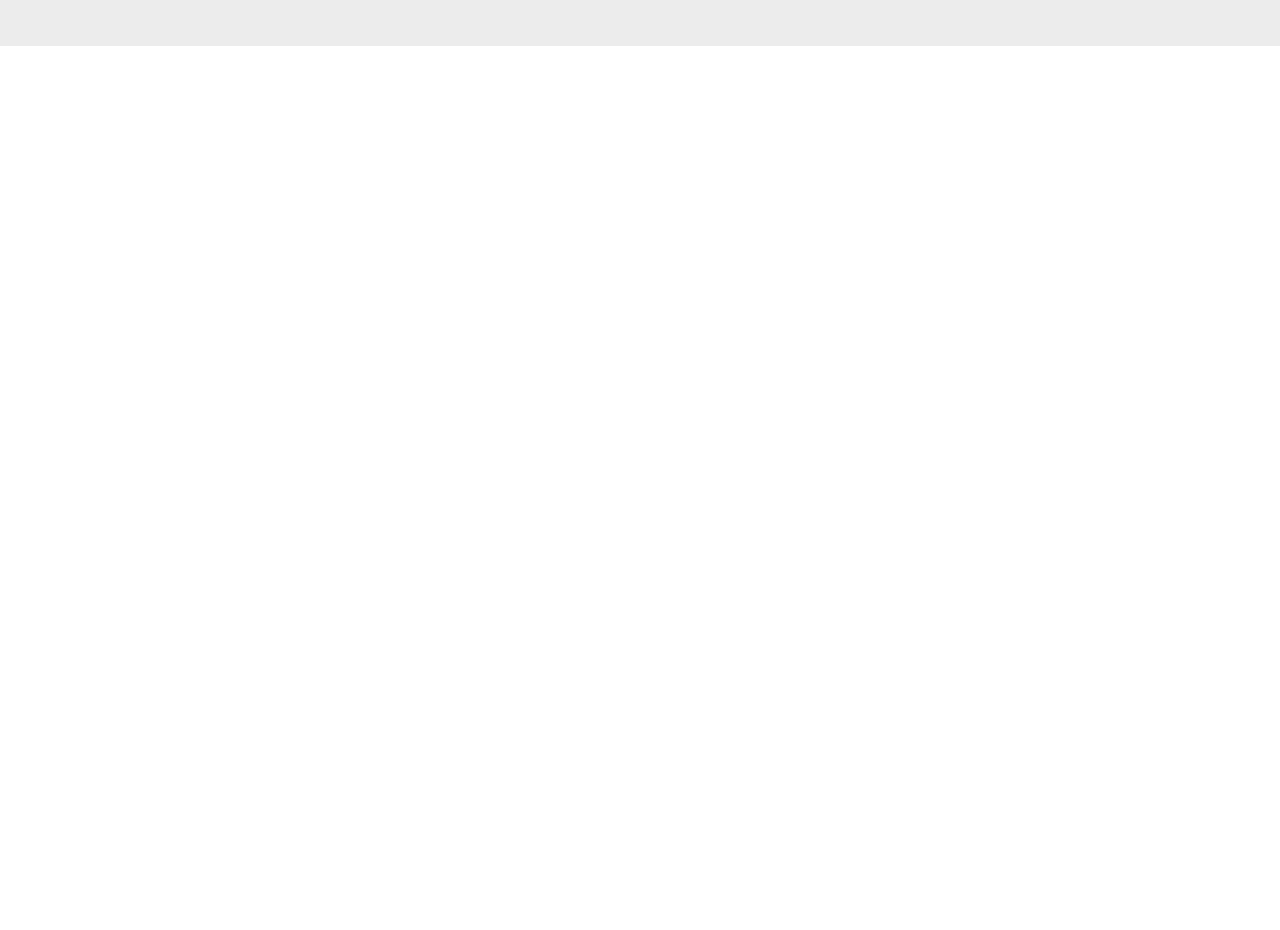
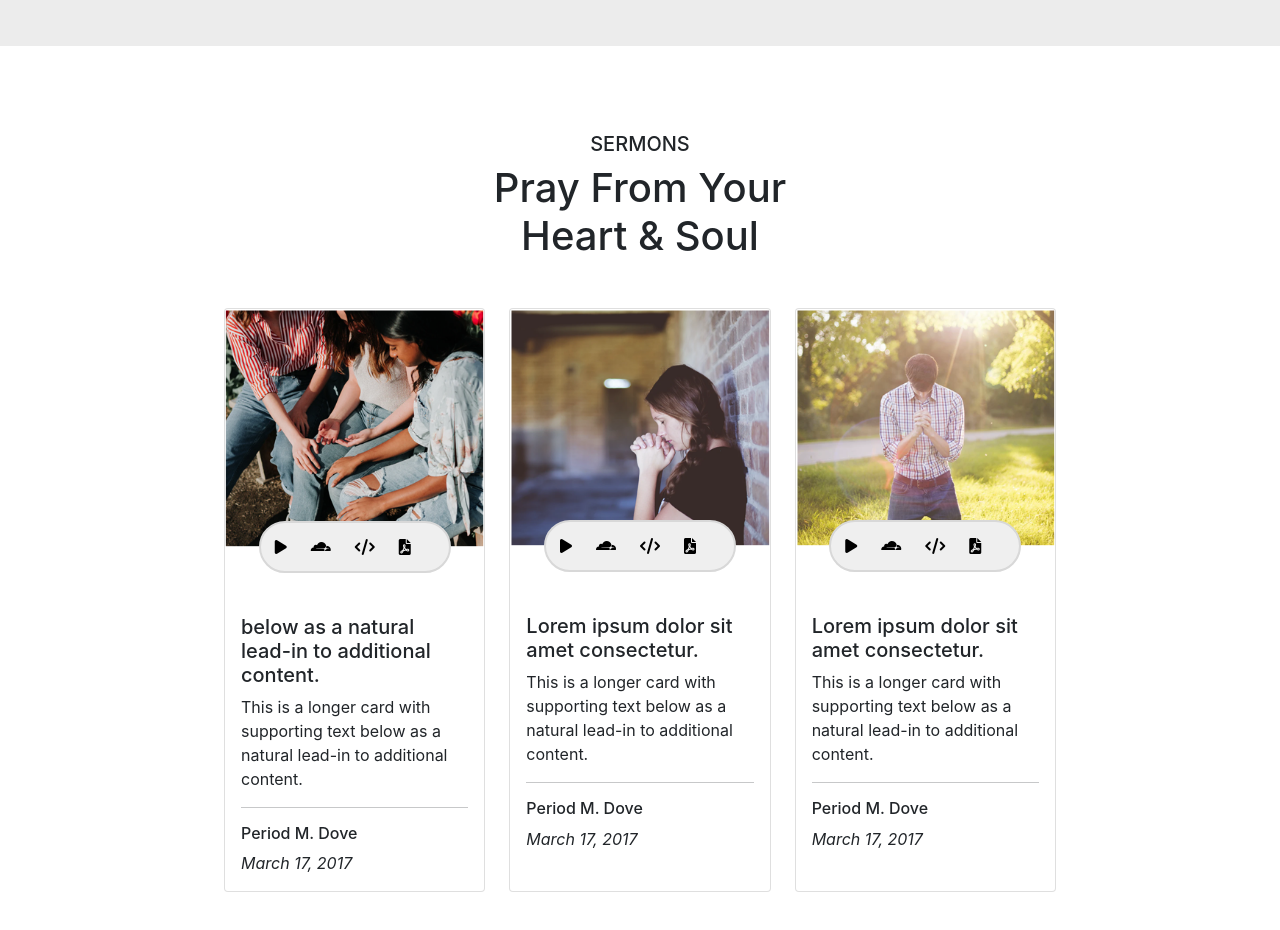
Before and after one commit to masum691/fundu-chr, a React (Create React App) app: page /home in a window 1280 px wide. Shown: the part 2320-3250 px from the top of the page. Before the commit the page ends 2366 px from the top, so only its background shows below. Built offline with nearby package versions, Linux system fonts and the light colour scheme.

Commit message:
done praySection component

```diff
--- a/src/Pages/Home/Home/Home.js
+++ b/src/Pages/Home/Home/Home.js
@@ -2,6 +2,7 @@ import React from 'react';
 import AboutChurches from '../AboutChurches/AboutChurches';
 import Banner from '../Banner/Banner';
 import GetInvoled from '../GetInvoled/GetInvoled';
+import PraySection from '../PraySection/PraySection';
 
 const Home = () => {
     return (
@@ -9,6 +10,7 @@ const Home = () => {
             <Banner></Banner>
             <AboutChurches></AboutChurches>
             <GetInvoled></GetInvoled>
+            <PraySection></PraySection>
         </div>
     );
 };
--- /dev/null
+++ b/src/Pages/Home/PraySection/PraySection.css
@@ -0,0 +1,12 @@
+.pray-container{
+    padding-bottom: 66px;
+}
+.icon-button{
+    position: relative;
+    top: -26px;
+}
+.icon-button button{
+    border: 2px solid rgb(216, 216, 216);
+    padding: 12px 14px;
+    border-radius: 40px;
+}
--- a/src/Pages/Home/PraySection/PraySection.js
+++ b/src/Pages/Home/PraySection/PraySection.js
@@ -1,9 +1,85 @@
 import React from 'react';
-
+import card1 from '../../../Images/card-img/cardimg1.png'
+import card2 from '../../../Images/card-img/cardimg2.png'
+import card3 from '../../../Images/card-img/cardimg3.png'
+import './PraySection.css'
 const PraySection = () => {
     return (
-        <div>
+        <div className='pray-container'>
+            <div className='width-container'>
+                {/* <div style={{ backgroundImage: `url(${event})` }}>
 
+                </div> */}
+                <div>
+                    <div className='upcoming-events mb-5'>
+                        <h5 className='text-center'>SERMONS</h5>
+                        <h1 className='text-center'>Pray From Your <br /> Heart & Soul</h1>
+                    </div>
+                </div>
+                <div class="row row-cols-1 row-cols-md-2 row-cols-lg-3 g-4">
+                    <div class="col">
+                        <div class="card h-100">
+                            <img className='img-fluid' src={card1} class="card-img-top" alt="..." />
+                            <div className='text-center icon-button'>
+                                <button><div>
+                                    <i class="fas fa-play me-4"></i>
+                                    <i class="fab fa-cloudflare me-4"></i>
+                                    <i class="fas fa-code me-4"></i>
+                                    <i class="fas fa-file-pdf me-4"></i>
+                                </div></button>
+                            </div>
+                            <div class="card-body">
+                                <h5 class="card-title">below as a natural lead-in to additional content.</h5>
+                                <p class="card-text">This is a longer card with supporting text below as a natural lead-in to additional content.</p>
+                                <hr />
+                                <h6>Period M. Dove</h6>
+                                <i>March 17, 2017</i>
+                            </div>
+                        </div>
+                    </div>
+
+                    <div class="col">
+                        <div class="card h-100">
+                            <img className='img-fluid' src={card2} class="card-img-top" alt="..." />
+                            <div className='text-center icon-button'>
+                                <button><div>
+                                    <i class="fas fa-play me-4"></i>
+                                    <i class="fab fa-cloudflare me-4"></i>
+                                    <i class="fas fa-code me-4"></i>
+                                    <i class="fas fa-file-pdf me-4"></i>
+                                </div></button>
+                            </div>
+                            <div class="card-body">
+                                <h5 class="card-title">Lorem ipsum dolor sit amet consectetur.</h5>
+                                <p class="card-text">This is a longer card with supporting text below as a natural lead-in to additional content.</p>
+                                <hr />
+                                <h6>Period M. Dove</h6>
+                                <i>March 17, 2017</i>
+                            </div>
+                        </div>
+                    </div>
+                    <div class="col">
+                        <div class="card h-100">
+                            <img className='img-fluid' src={card3} class="card-img-top" alt="..." />
+                            <div className='text-center icon-button'>
+                                <button><div>
+                                    <i class="fas fa-play me-4"></i>
+                                    <i class="fab fa-cloudflare me-4"></i>
+                                    <i class="fas fa-code me-4"></i>
+                                    <i class="fas fa-file-pdf me-4"></i>
+                                </div></button>
+                            </div>
+                            <div class="card-body">
+                                <h5 class="card-title">Lorem ipsum dolor sit amet consectetur.</h5>
+                                <p class="card-text">This is a longer card with supporting text below as a natural lead-in to additional content.</p>
+                                <hr />
+                                <h6>Period M. Dove</h6>
+                                <i>March 17, 2017</i>
+                            </div>
+                        </div>
+                    </div>
+                </div>
+            </div>
         </div>
     );
 };
```
